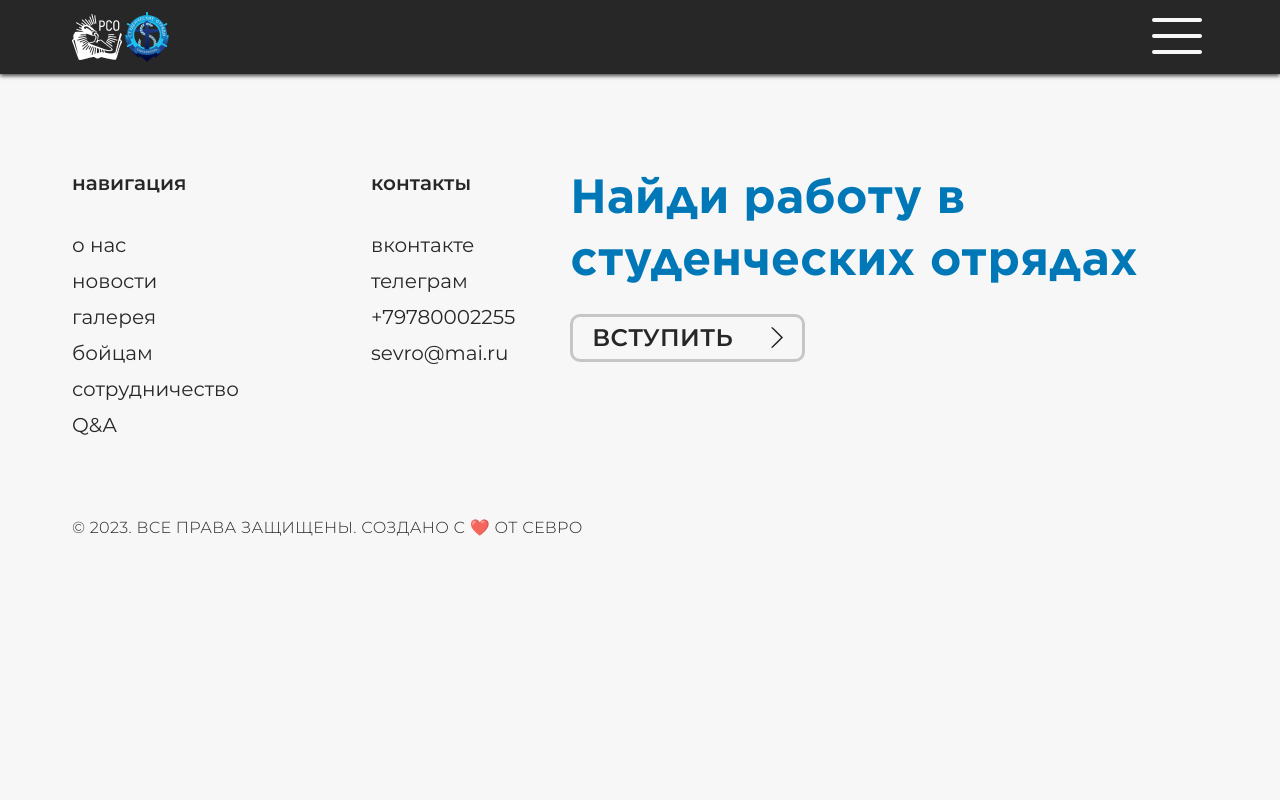
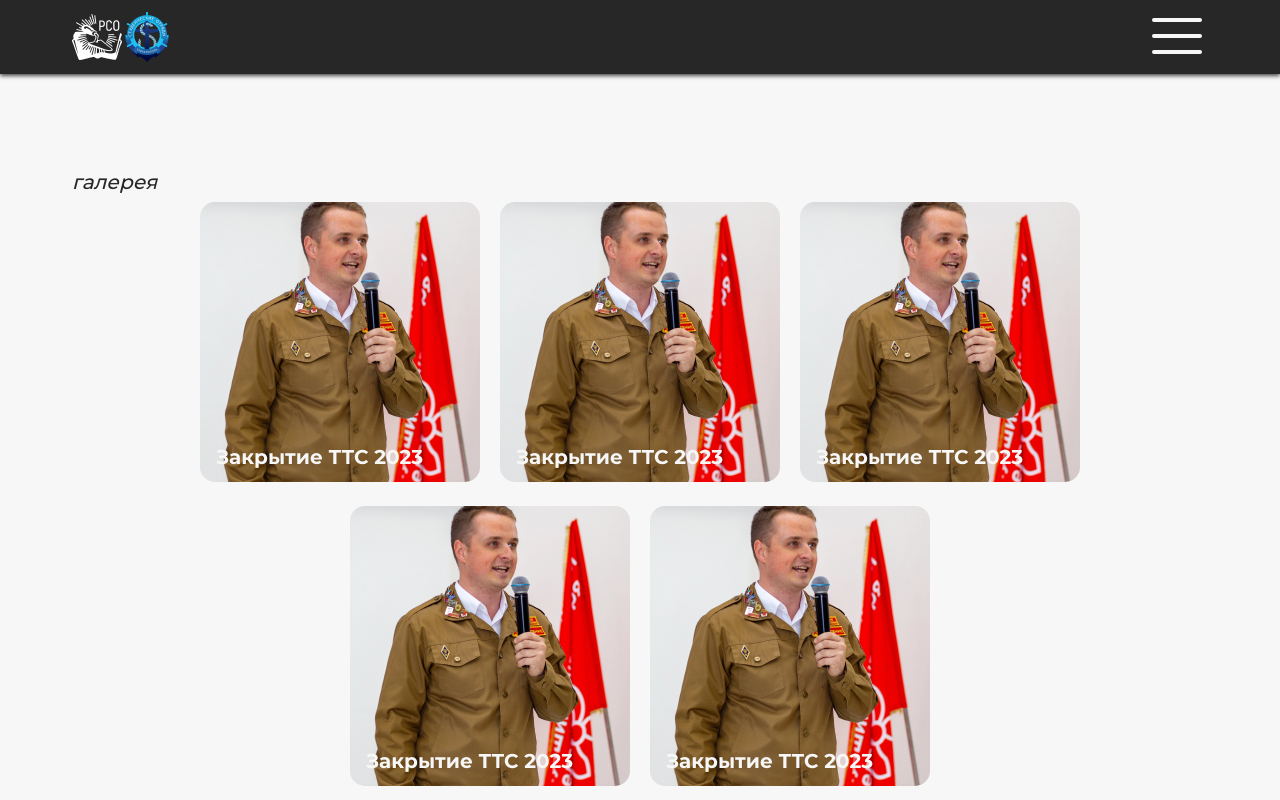
Before and after one commit to GarikBagdasaryan/SevRo, a React (Create React App) app: page /gallery in a window 1280 px wide. Shown: the top 800 px of the page. Built offline with nearby package versions, Linux system fonts and the light colour scheme.

Commit message:
push gallery

```diff
--- a/src/App.js
+++ b/src/App.js
@@ -7,6 +7,7 @@ import AboutPage from "./pages/About-page/AboutPage";
 import { BrowserRouter, Router, Routes, Route, Link } from "react-router-dom";
 import Header from "./components/Header/Header";
 import SquadPage from "./pages/Squad-page/SquadPage";
+import AlbumsPage from "./pages/Albums-page/AlbumsPage";
 
 function App() {
 	return (
@@ -20,6 +21,8 @@ function App() {
 					<Route path="/fighters" element={<Fighterspage />} />
 					<Route path="/news/open" element={<NewsOpenPage />} />
 					<Route path="/about" element={<AboutPage />} />
+					<Route path="/gallery" element={<AlbumsPage />} />
+
 				</Routes>
 				<Footer />
 			</BrowserRouter>
--- /dev/null
+++ b/src/components/AlbumCard/AlbumCard.js
@@ -0,0 +1,18 @@
+import '../AlbumCard/AlbumCard.scss';
+
+function AlbumCard() {
+
+
+
+    return (
+        <div className="AlbumCard">
+            <img src="./img/people__card.png" className="AlbumCard__photo"></img>
+            <div className="AlbumCard__title">
+                Закрытие ТТС 2023
+            </div>
+        </div>
+
+    );
+}
+
+export default AlbumCard;
--- /dev/null
+++ b/src/components/AlbumCard/AlbumCard.scss
@@ -0,0 +1,26 @@
+@import "../../index";
+
+
+.AlbumCard {
+	position: relative;
+
+	&__photo {
+		width: 280px;
+		height: 280px;
+		object-fit: cover;
+		border-radius: 15px;
+
+	}
+
+	&__title {
+		position: absolute;
+		bottom: 16px;
+		left: 16px;
+		color: $color-background;
+		font-family: Montserrat;
+		font-size: 20px;
+		font-style: normal;
+		font-weight: 700;
+		line-height: 130%;
+	}
+}
--- /dev/null
+++ b/src/components/Gallery-slice/GallerySlice.js
@@ -0,0 +1,24 @@
+import AlbumCard from "../AlbumCard/AlbumCard";
+import "../Gallery-slice/GallerySlice.scss";
+
+
+function GallerySlice() {
+	return (
+		<div className="Gallery-slice">
+			<div className="container Gallery-slice-container">
+				<div className="Gallery-slice__title">галерея</div>
+				<div className="Gallery-slice__albums">
+					<AlbumCard />
+					<AlbumCard />
+					<AlbumCard />
+					<AlbumCard />
+					<AlbumCard />
+				</div>
+
+			</div>
+
+		</div >
+	);
+}
+
+export default GallerySlice;
--- /dev/null
+++ b/src/components/Gallery-slice/GallerySlice.scss
@@ -0,0 +1,26 @@
+@import "../../index";
+
+.Gallery-slice {
+	margin-bottom: 80px;
+
+	&-container {
+		padding-top: 16px;
+		padding-bottom: 16px;
+	}
+
+
+	&__title {
+		@include font-title-italic;
+		margin-bottom: 8px;
+	}
+
+	&__albums {
+		display: flex;
+		flex-direction: row;
+		justify-content: center;
+		gap: 20px;
+		flex-wrap: wrap;
+	}
+
+
+}
--- a/src/pages/Albums-page/AlbumsPage.js
+++ b/src/pages/Albums-page/AlbumsPage.js
@@ -0,0 +1,12 @@
+import GallerySlice from "../../components/Gallery-slice/GallerySlice";
+
+
+function AlbumsPage() {
+    return (
+        <div className="AlbumsPage">
+            <GallerySlice />
+        </div>
+    );
+}
+
+export default AlbumsPage;
```
